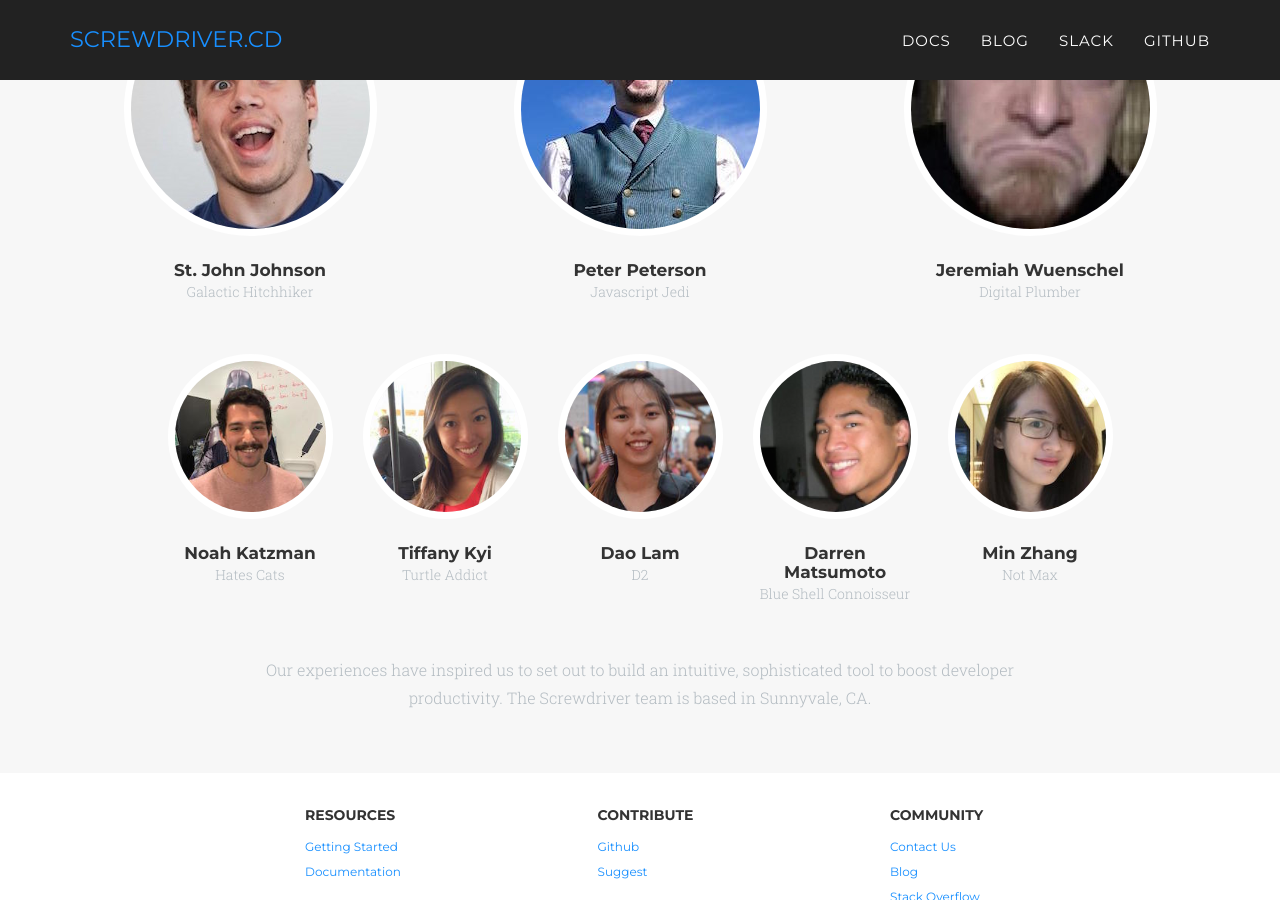
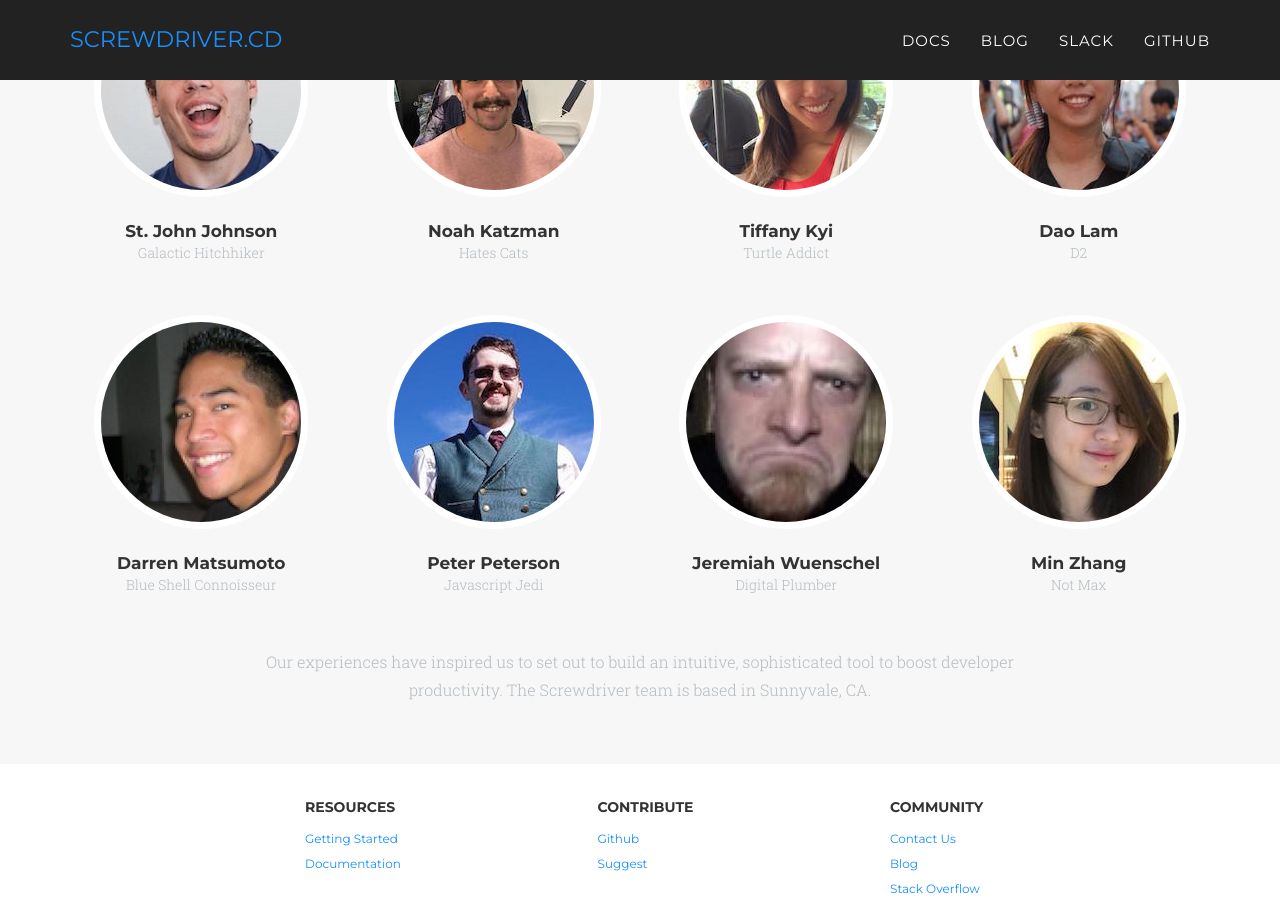
Before and after one commit to screwdriver-cd/homepage, a Jekyll site: the page built from index.md, in a window 1280 px wide and 900 px high, scrolled down 1683 px. Built offline with Jekyll 4.4.1, drawn with Linux system fonts in a browser that asks for light colours; some web fonts are replaced.

```diff
--- a/_config.yml
+++ b/_config.yml
@@ -34,23 +34,12 @@
 
 
 # Team names, titles and social links
-founders:
+people:
 - name: St. John Johnson
   pic: stjohn
   position: Galactic Hitchhiker
   github: https://github.com/stjohnjohnson
 
-- name: Peter Peterson
-  pic: petey
-  position: Javascript Jedi
-  github: https://github.com/petey
-
-- name: Jeremiah Wuenschel
-  pic: jer
-  position: Digital Plumber
-  github: https://github.com/jer
-
-people:
 - name: Noah Katzman
   pic: nkatzman
   position: Hates Cats
@@ -71,6 +60,16 @@
   position: Blue Shell Connoisseur
   github: https://github.com/FenrirUnbound
 
+- name: Peter Peterson
+  pic: petey
+  position: Javascript Jedi
+  github: https://github.com/petey
+
+- name: Jeremiah Wuenschel
+  pic: jer
+  position: Digital Plumber
+  github: https://github.com/jer
+
 - name: Min Zhang
   pic: minz1027
   position: Not Max
--- a/_includes/team.html
+++ b/_includes/team.html
@@ -7,22 +7,8 @@
                 </div>
             </div>
             <div class="row">
-                {% for member in site.founders %}
-                <div class="col-sm-4">
-                    <div class="team-member">
-                        <a href="{{ member.github }}">
-                            <img src="img/team/{{ member.pic }}.jpg" class="img-responsive img-circle" alt="">
-                        </a>
-                        <h4>{{ member.name }}</h4>
-                        <p class="text-muted">{{ member.position }}</p>
-                    </div>
-                </div>
-                {% endfor %}
-            </div>
-            <div class="row">
-                <div class="col-sm-1"></div>
                 {% for member in site.people %}
-                <div class="col-sm-2">
+                <div class="col-sm-3 col-lg-3">
                     <div class="team-member">
                         <a href="{{ member.github }}">
                             <img src="img/team/{{ member.pic }}.jpg" class="img-responsive img-circle" alt="">
@@ -32,7 +18,6 @@
                     </div>
                 </div>
                 {% endfor %}
-                <div class="col-sm-1"></div>
             </div>
             <div class="row">
                 <div class="col-lg-8 col-lg-offset-2 text-center">
```
Also changed, not shown: img/team/jer.jpg, img/team/petey.jpg, img/team/stjohn.jpg.
